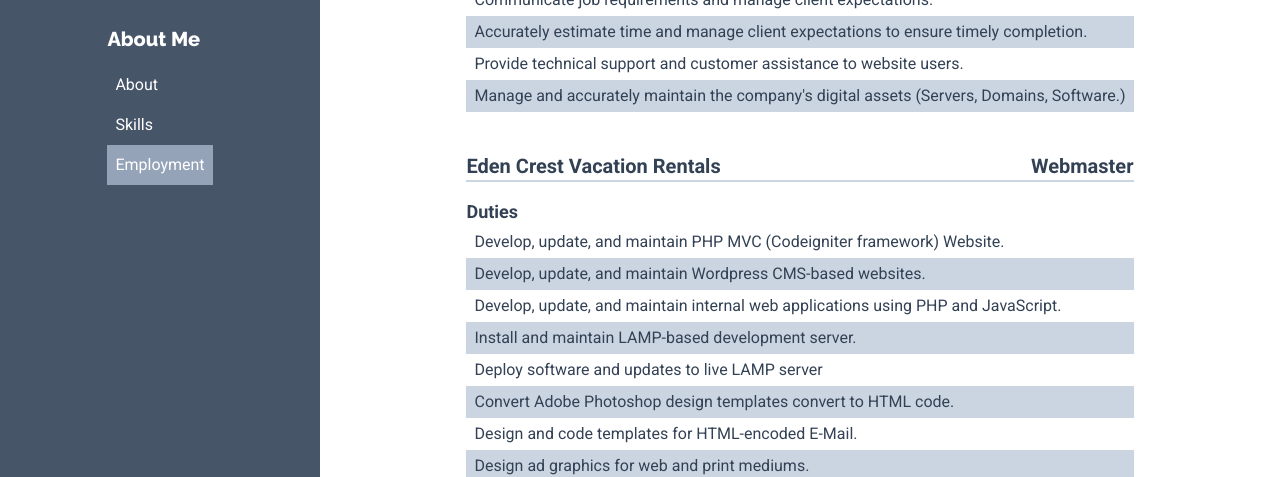
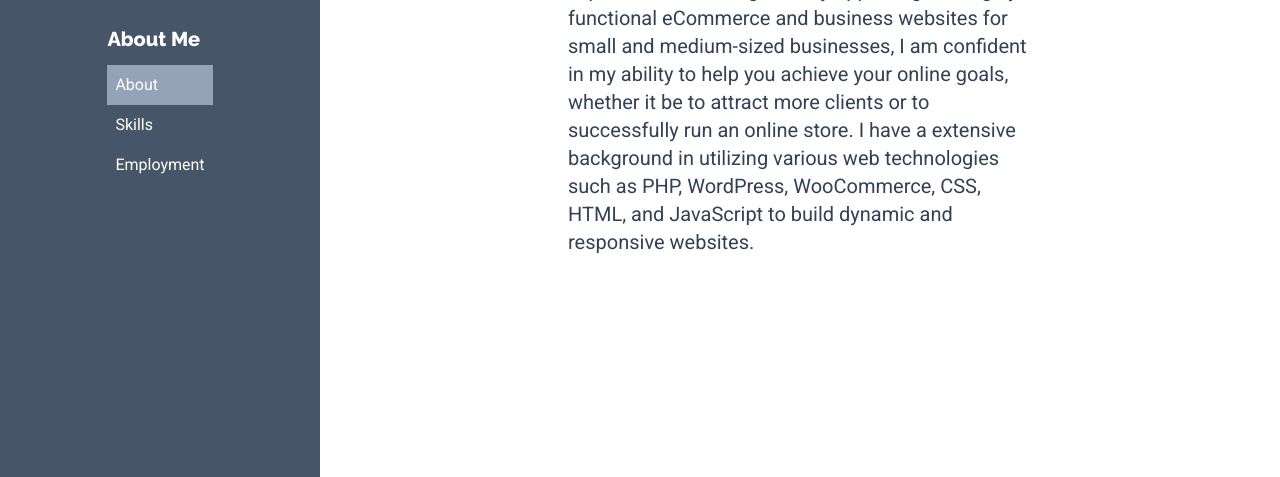
Before and after one commit to bretbelgarde/bretbelgarde.github.io, a website: page index.html in a window 1280 px wide. Shown: the part 323-800 px from the top of the page. Drawn offline with nearby package versions, Linux system fonts and the light colour scheme.

Commit message:
fix panel toggles

```diff
--- a/index.html
+++ b/index.html
@@ -17,9 +17,9 @@
         function appInit() {
             return {
                 panels: {
-                    about_panel: false,
+                    about_panel: true,
                     skills_panel: false,
-                    employ_panel: true
+                    employ_panel: false
                 },
                 togglePanel(e) {
                     let $clickTarget = e.target.getAttribute('click-target');
```
